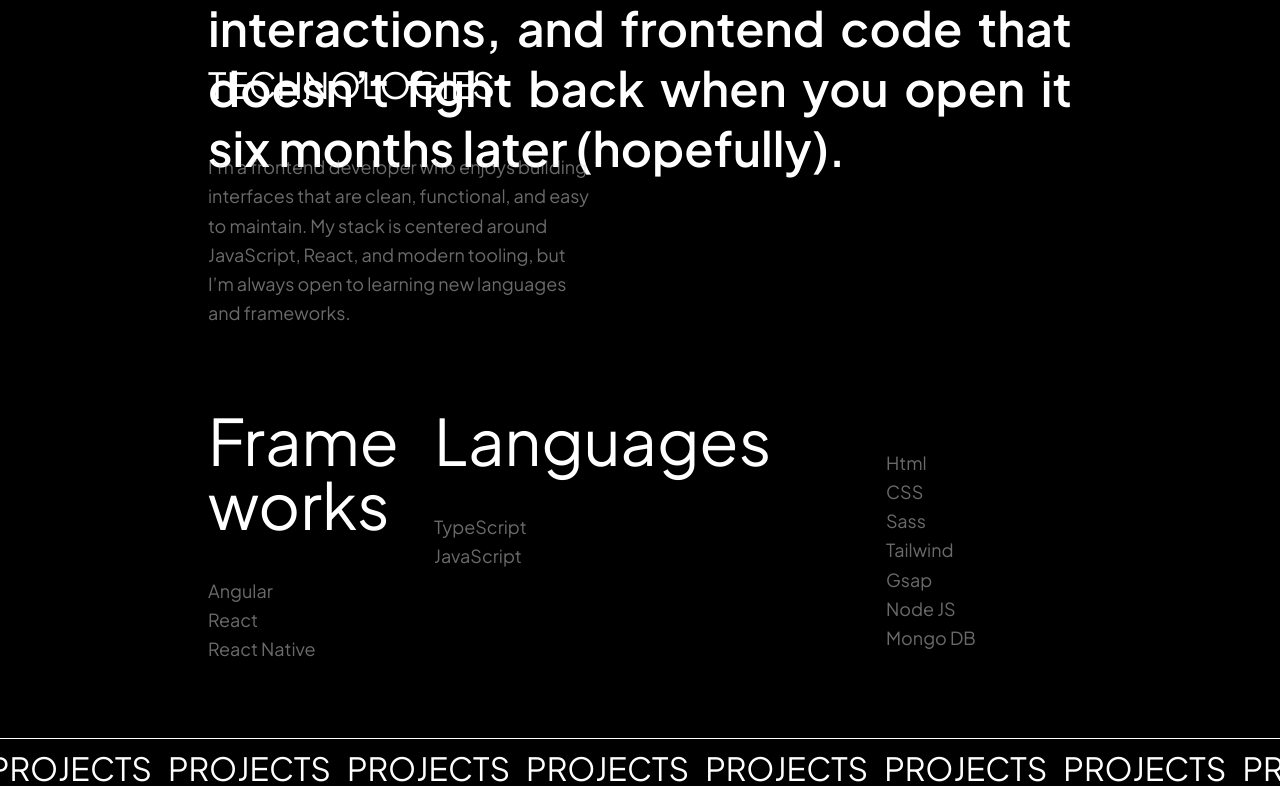
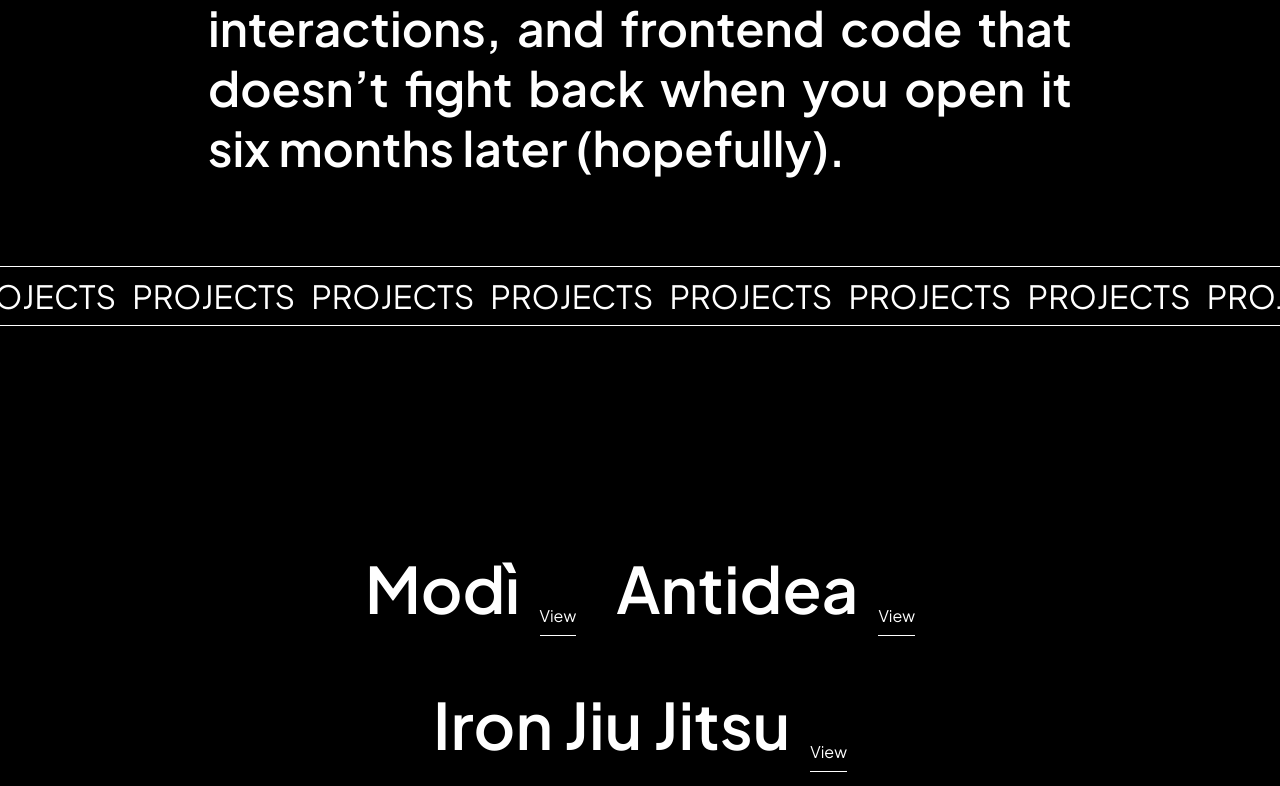
Before and after one commit to nes-pisati/portfolio, a React (Vite) app: page / in a window 1280 px wide. Shown: the part 1674-2460 px from the top of the page. Built offline with nearby package versions, Linux system fonts and the light colour scheme.

Commit message:
Homepage technologies animations

```diff
--- a/package.json
+++ b/package.json
@@ -10,10 +10,12 @@
     "preview": "vite preview"
   },
   "dependencies": {
+    "@gsap/react": "^2.1.2",
     "@tailwindcss/vite": "^4.1.18",
     "gsap": "^3.14.2",
     "react": "^19.2.0",
     "react-dom": "^19.2.0",
+    "react-responsive": "^10.0.1",
     "react-router-dom": "^7.13.0",
     "tailwindcss": "^4.1.18"
   },
--- a/src/components/homepage/Technologies.tsx
+++ b/src/components/homepage/Technologies.tsx
@@ -1,37 +1,136 @@
+import { useGSAP } from "@gsap/react";
+import gsap from "gsap";
+import SplitText from "gsap/SplitText";
+
 export default function Technologies() {
+
+    useGSAP(() => {
+        const textSplit = new SplitText('#description', { type: 'lines' });
+        const frameworksSplit = new SplitText('#frameworks', { type: 'lines' });
+        const languagesSplit = new SplitText('#languages', { type: 'lines' });
+
+        const firstTl = gsap.timeline({
+            scrollTrigger: {
+                trigger: "#technologies",
+                start: "top 50%",
+                end: "top top",
+                scrub: 1,
+            }
+        })
+
+        firstTl
+            .from(".section-title", {
+                opacity: 0,
+                yPercent: 20,
+                duration: 0.1,
+                ease: "power2.out"
+            })
+            .from(textSplit.lines, {
+                opacity: 0,
+                y: 20,
+                duration: 0.1,
+                ease: "power2.out",
+                stagger: 0.1,
+                delay: 1
+            })
+
+        const secondTl = gsap.timeline({
+            scrollTrigger: {
+                trigger: "#technologies",
+                start: "top top",
+                end: "+110%",
+                scrub: 1,
+                pin: true
+            }
+        })
+
+        secondTl
+            .from(frameworksSplit.lines, {
+                opacity: 0,
+                y: 20,
+                duration: 0.1,
+                ease: "expo.out",
+                stagger: 0.06,
+                delay: 0.5
+            })
+            .from(".framework-item", {
+                opacity: 0,
+                y: 20,
+                duration: 0.1,
+                ease: "expo.out",
+                stagger: 0.1
+            })
+            .from(languagesSplit.lines, {
+                opacity: 0,
+                y: 20,
+                duration: 0.1,
+                ease: "expo.out",
+                stagger: 0.06,
+                delay: 1
+            })
+            .from("#languages li", {
+                opacity: 0,
+                y: 20,
+                duration: 0.1,
+                ease: "expo.out",
+                stagger: 0.1
+            })
+            .from(".tools-item", {
+                opacity: 0,
+                y: 20,
+                duration: 0.1,
+                ease: "expo.out",
+                stagger: 0.06,
+                delay: 1
+            })
+
+    })
+
     return (
-        <section className="padding-x py-10 h-[90vh]">
+        <section id="technologies" className="padding-x py-10 h-screen md:mb-0 mb-20">
             <h2 className="section-title">Technologies</h2>
-            <p className="tech-description py-10">I’m a frontend developer who enjoys building interfaces that are clean, functional, and easy to maintain. My stack is centered around JavaScript, React, and modern tooling, but I’m always open to learning new languages and frameworks.</p>
+            <p id="description" className="tech-description py-10">I'm a frontend developer who enjoys building interfaces that are clean, functional, and easy to maintain. My stack is centered around JavaScript, React, and modern tooling, but I'm always open to learning new languages and frameworks.</p>
             <div className="md:grid grid-cols-4 gap-10 py-10">
-                <div className="col-span-1">
-                    <p className="tech-title">Frame<br></br>works</p>
-                    <ul className="pt-10">
-                        <li className="tech-description">Angular</li>
-                        <li className="tech-description">React</li>
-                        <li className="tech-description">React Native</li>
-                    </ul>
+                <div className="col-span-1 flex justify-between md:block">
+                    <div id="frameworks">
+                        <p className="tech-title">Frame<br></br>works</p>
+                        <ul className="pt-10">
+                            <li className="tech-description framework-item">Angular</li>
+                            <li className="tech-description framework-item">React</li>
+                            <li className="tech-description framework-item">React Native</li>
+                        </ul>
+                    </div>
+                    <div className="md:hidden">
+                        <ul className="pt-10">
+                            <li className="tech-description tools-item">Html</li>
+                            <li className="tech-description tools-item">CSS</li>
+                            <li className="tech-description tools-item">Sass</li>
+                            <li className="tech-description tools-item">Tailwind</li>
+                            <li className="tech-description tools-item">Gsap</li>
+                            <li className="tech-description tools-item">Node JS</li>
+                            <li className="tech-description tools-item">Mongo DB</li>
+                        </ul>
+                    </div>
                 </div>
-                <div className="col-span-2 md:pt-0 pt-10">
+                <div id="languages" className="col-span-2 md:pt-0 pt-10">
                     <p className="tech-title">Languages</p>
                     <ul className="pt-10">
                         <li className="tech-description">TypeScript</li>
                         <li className="tech-description">JavaScript</li>
                     </ul>
                 </div>
-                <div className="col-span-1">
+                <div className="col-span-1 hidden md:block">
                     <ul className="pt-10">
-                        <li className="tech-description">Html</li>
-                        <li className="tech-description">CSS</li>
-                        <li className="tech-description">Sass</li>
-                        <li className="tech-description">Tailwind</li>
-                        <li className="tech-description">Gsap</li>
-                        <li className="tech-description">Node JS</li>
-                        <li className="tech-description">Mongo DB</li>
+                        <li className="tech-description tools-item">Html</li>
+                        <li className="tech-description tools-item">CSS</li>
+                        <li className="tech-description tools-item">Sass</li>
+                        <li className="tech-description tools-item">Tailwind</li>
+                        <li className="tech-description tools-item">Gsap</li>
+                        <li className="tech-description tools-item">Node JS</li>
+                        <li className="tech-description tools-item">Mongo DB</li>
                     </ul>
                 </div>
             </div>
         </section>
-
     )
 }
```
Also changed, not shown: 1 other file (tests, documents, lock files or other folders).
